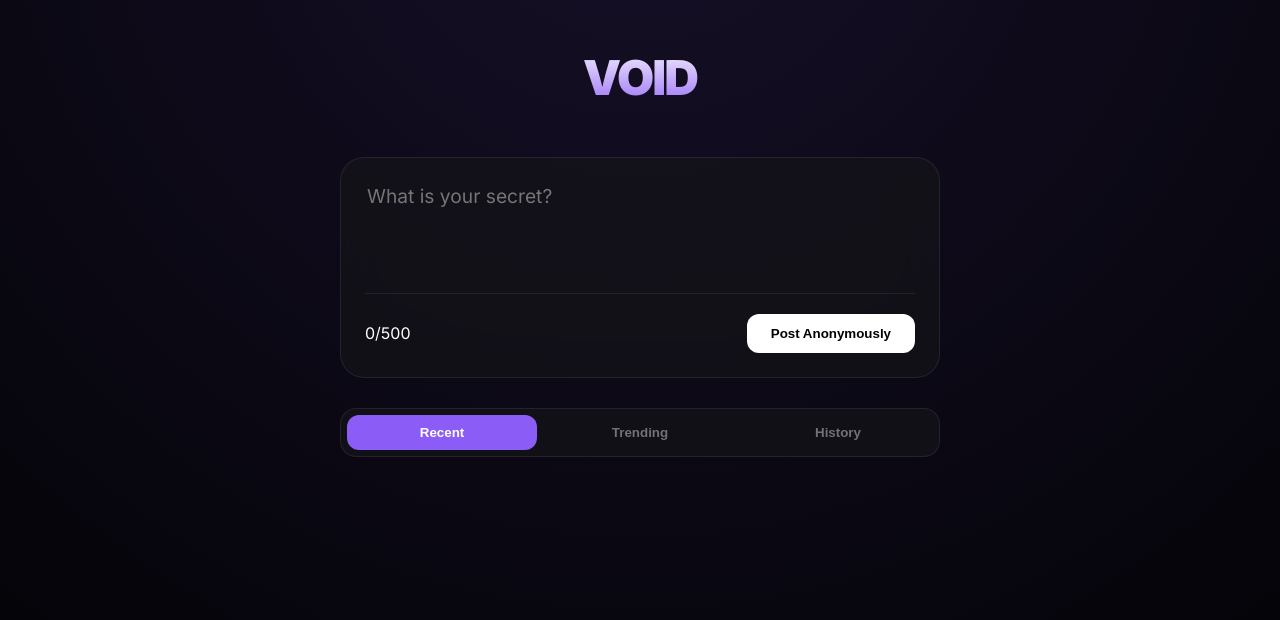
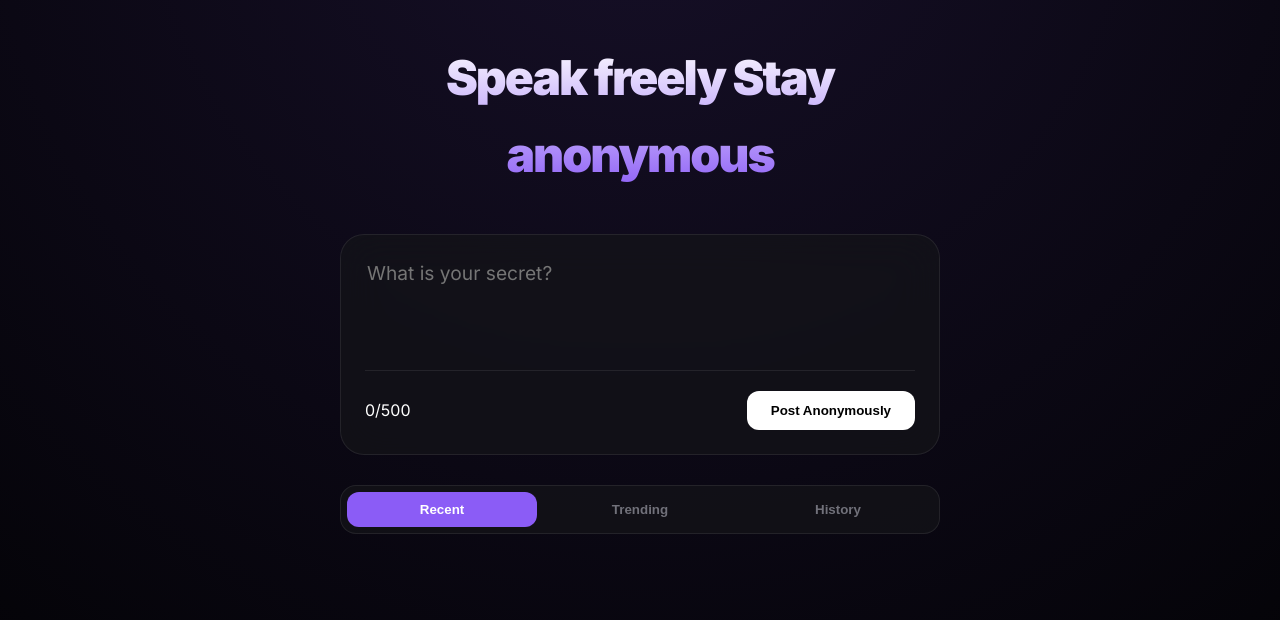
Before and after one commit to alnuman6t9/anon_talk, a website: page public/index.html in a window 1280 px wide. Drawn offline with Linux system fonts and the light colour scheme; no server answers.

Commit message:
Update index.html

```diff
--- a/public/index.html
+++ b/public/index.html
@@ -3,14 +3,14 @@
 <head>
     <meta charset="UTF-8">
     <meta name="viewport" content="width=device-width, initial-scale=1.0">
-    <title>VOID | Hyper-Premium</title>
+    <title>Nobody gonna know</title>
     <link href="https://fonts.googleapis.com/css2?family=Inter:wght@300;400;600;900&display=swap" rel="stylesheet">
     <link rel="stylesheet" href="style.css">
 </head>
 <body>
     <div class="glow"></div>
     <div class="container">
-        <div class="logo">VOID</div>
+        <div class="logo">Speak freely Stay anonymous</div>
 
         <div class="glass-card">
             <textarea id="box" placeholder="What is your secret?" maxlength="500"></textarea>
```
